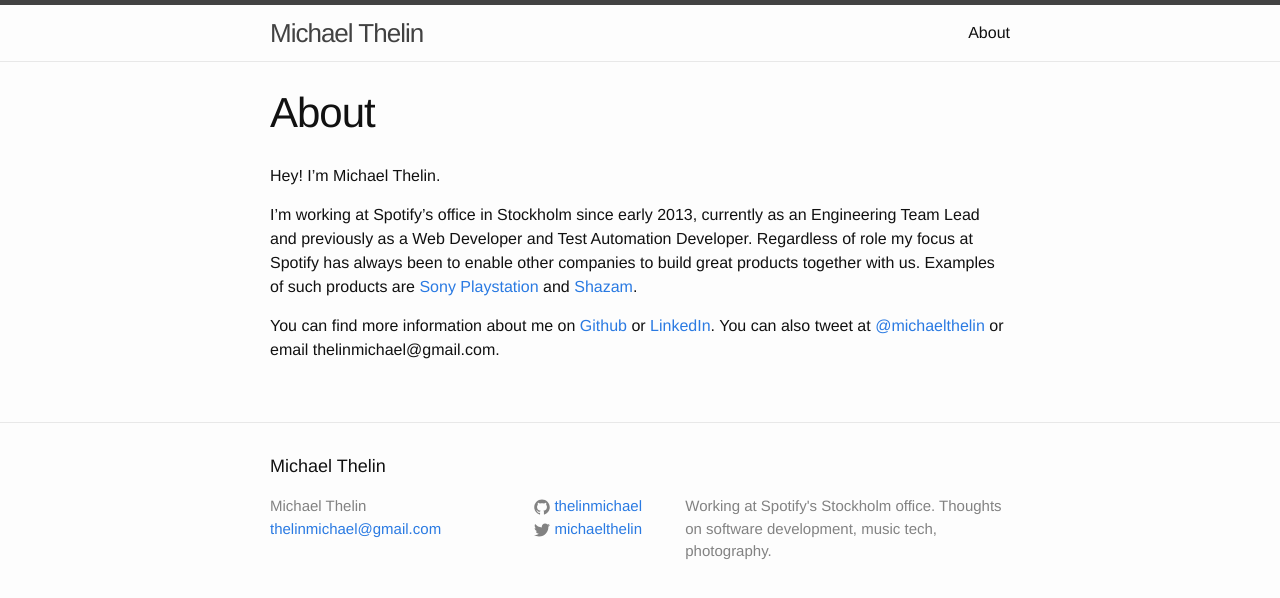
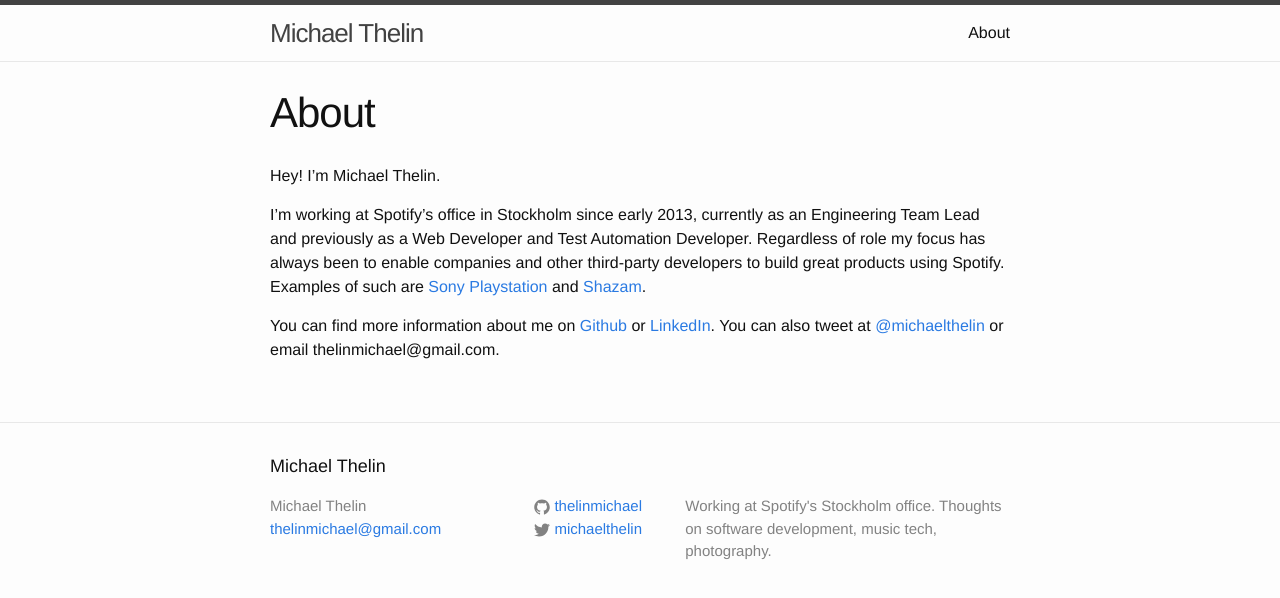
Before and after one commit to thelinmichael/thelinmichael.github.io, a Jekyll site: the page built from about.md, in a window 1280 px wide. Shown: the top 598 px of the page. Built offline with Jekyll 4.4.1, drawn with Linux system fonts in a browser that asks for light colours.

Commit message:
Minor rewrite of About

```diff
--- a/about.md
+++ b/about.md
@@ -6,6 +6,6 @@ permalink: /about/
 
 Hey! I'm Michael Thelin.
 
-I'm working at Spotify's office in Stockholm since early 2013, currently as an Engineering Team Lead and previously as a Web Developer and Test Automation Developer. Regardless of role my focus at Spotify has always been to enable other companies to build great products together with us. Examples of such products are [Sony Playstation](http://www.theguardian.com/technology/2015/mar/30/sony-spotify-playstation-music-streaming) and [Shazam](http://www.engadget.com/2015/08/06/shazam-add-songs-spotify-rdio-playlists/).
+I'm working at Spotify's office in Stockholm since early 2013, currently as an Engineering Team Lead and previously as a Web Developer and Test Automation Developer. Regardless of role my focus has always been to enable companies and other third-party developers to build great products using Spotify. Examples of such are [Sony Playstation](http://www.theguardian.com/technology/2015/mar/30/sony-spotify-playstation-music-streaming) and [Shazam](http://www.engadget.com/2015/08/06/shazam-add-songs-spotify-rdio-playlists/).
 
 You can find more information about me on [Github](https://github.com/thelinmichael) or [LinkedIn](https://se.linkedin.com/in/michaelthelin). You can also tweet at [@michaelthelin](https://twitter.com/michaelthelin) or email thelinmichael@gmail.com.
```
